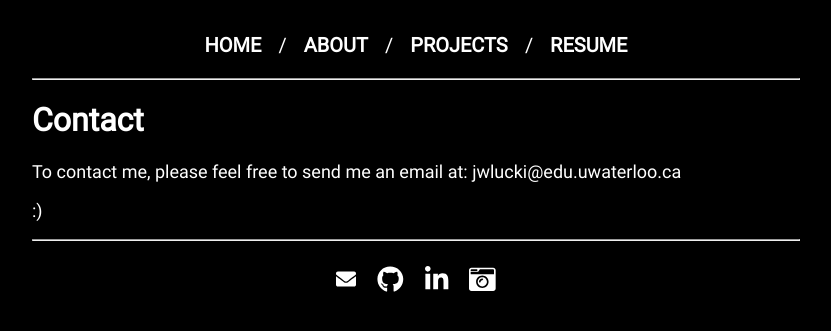
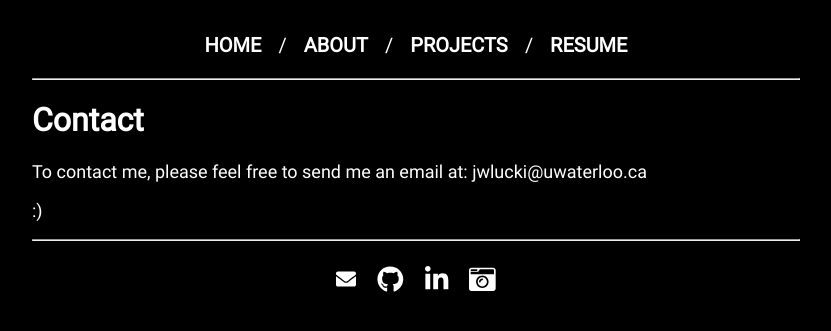
Before and after one commit to jonathanlucki/jonathanlucki.github.io, a Jekyll site: the page built from contact.html, in a window 1280 px wide. Shown: the top 331 px of the page, without its empty margins (224-1055 px from the left). Built offline with Jekyll 4.4.1, drawn with Linux system fonts in a browser that asks for light colours; nearby versions of some CDN libraries.

Commit message:
Update email

```diff
--- a/_config.yml
+++ b/_config.yml
@@ -1,7 +1,7 @@
 # Site settings
 title: Jonathan Lucki
 author: Jonathan Lucki
-author-email: jwlucki@edu.uwaterloo.ca
+author-email: jwlucki@uwaterloo.ca
 author-info: Computer Science & Economics
 author-school: University of Waterloo
 description: Personal website for Jonathan Lucki
```
